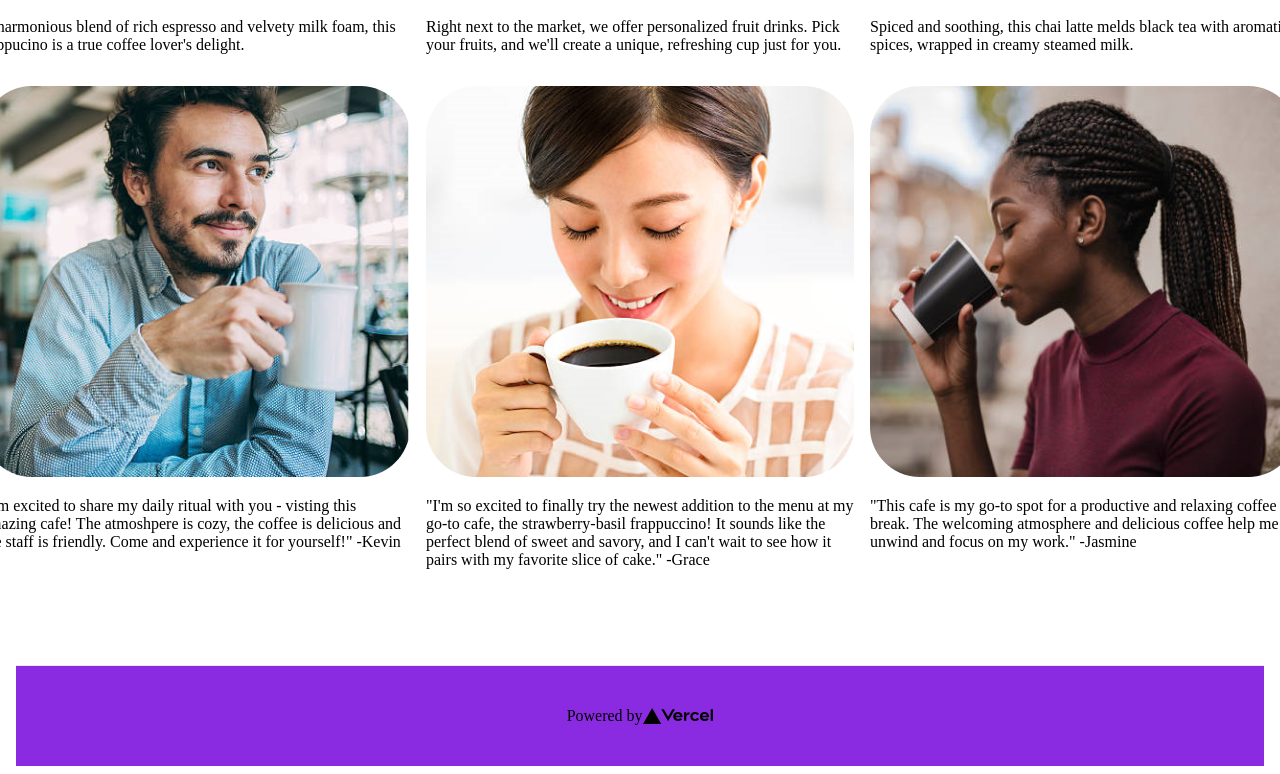
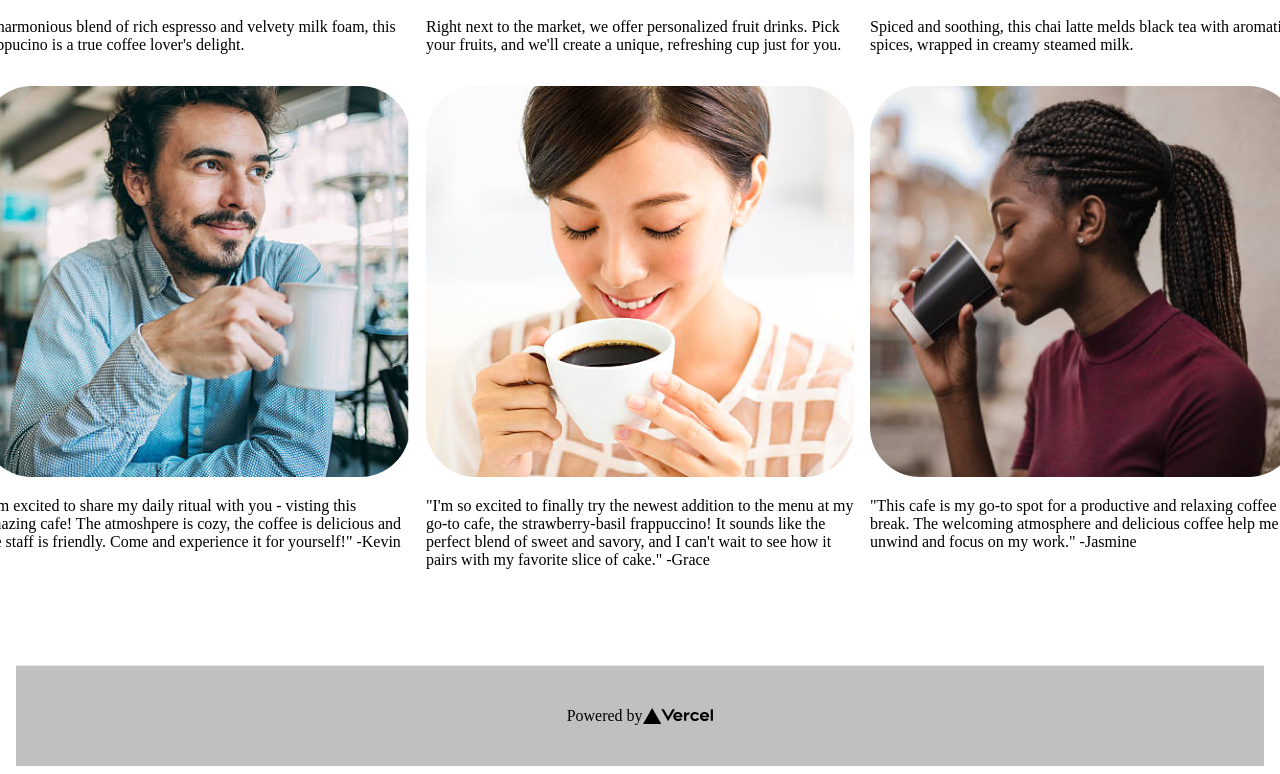
Before and after one commit to erikjavornik/is601851-finalGroupFall2023, a Next.js app: page / in a window 1280 px wide. Shown: the part 531-1305 px from the top of the page. Built offline with nearby package versions, Linux system fonts and the light colour scheme.

Commit message:
Change footer color from purple to silver closes #70

```diff
--- a/styles/Home.module.css
+++ b/styles/Home.module.css
@@ -23,7 +23,7 @@
 }
 
 .footer {
-  background-color: blueviolet;
+  background-color: #c0c0c0;
   width: 100%;
   height: 100px;
   border-top: 1px solid #eaeaea;
```
